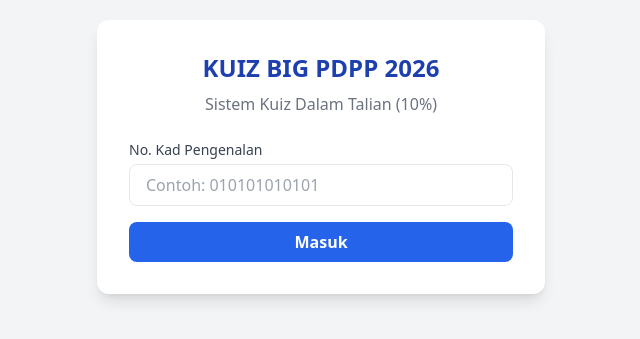
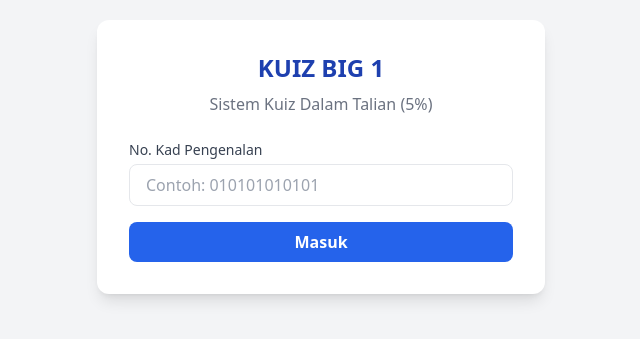
Before and after one commit to aneep477/Kuiz-BIG-1, a plain HTML site: page index.html in a window 1280 px wide. Shown: the part 243-582 px from the top of the page, without its empty margins (319-959 px from the left). Drawn offline with nearby package versions, Linux system fonts and the light colour scheme; some packages are replaced by stand-ins of ours; a script that the page names is missing.

Commit message:
Update index.html

```diff
--- a/index.html
+++ b/index.html
@@ -31,8 +31,8 @@
 
     <div id="view-login" class="flex items-center justify-center min-h-screen px-4">
         <div class="bg-white p-8 rounded-xl shadow-lg max-w-md w-full text-center">
-            <h1 class="text-2xl font-bold text-blue-800 mb-2">KUIZ BIG PDPP 2026</h1>
-            <p class="text-gray-500 mb-6">Sistem Kuiz Dalam Talian (10%)</p>
+            <h1 class="text-2xl font-bold text-blue-800 mb-2">KUIZ BIG 1</h1>
+            <p class="text-gray-500 mb-6">Sistem Kuiz Dalam Talian (5%)</p>
             <div class="mb-4 text-left">
                 <label class="block text-sm font-medium text-gray-700 mb-1">No. Kad Pengenalan</label>
                 <input type="text" id="input-ic" placeholder="Contoh: 010101010101"
@@ -51,7 +51,7 @@
             <ul class="list-disc pl-5 space-y-2 text-sm text-gray-700 mb-6">
                 <li>Masa menjawab adalah <strong>20 Minit</strong>.</li>
                 <li><strong>AMARAN:</strong> Dilarang menukar tab atau mengecilkan browser.</li>
-                <li><strong>SISTEM AUTOLOGOUT:</strong> Jika dikesan menukar tab kali ke-2, sistem akan tutup dan hantar jawapan secara automatik.Tiada Kompormi</li>
+                <li><strong>SISTEM AUTOLOGOUT:</strong> Jika dikesan menukar tab kali ke-2, sistem akan tutup dan hantar jawapan secara automatik.</li>
             </ul>
             <div class="flex items-center mb-4">
                 <input type="checkbox" id="agree-check" class="w-5 h-5 text-blue-600">
```
